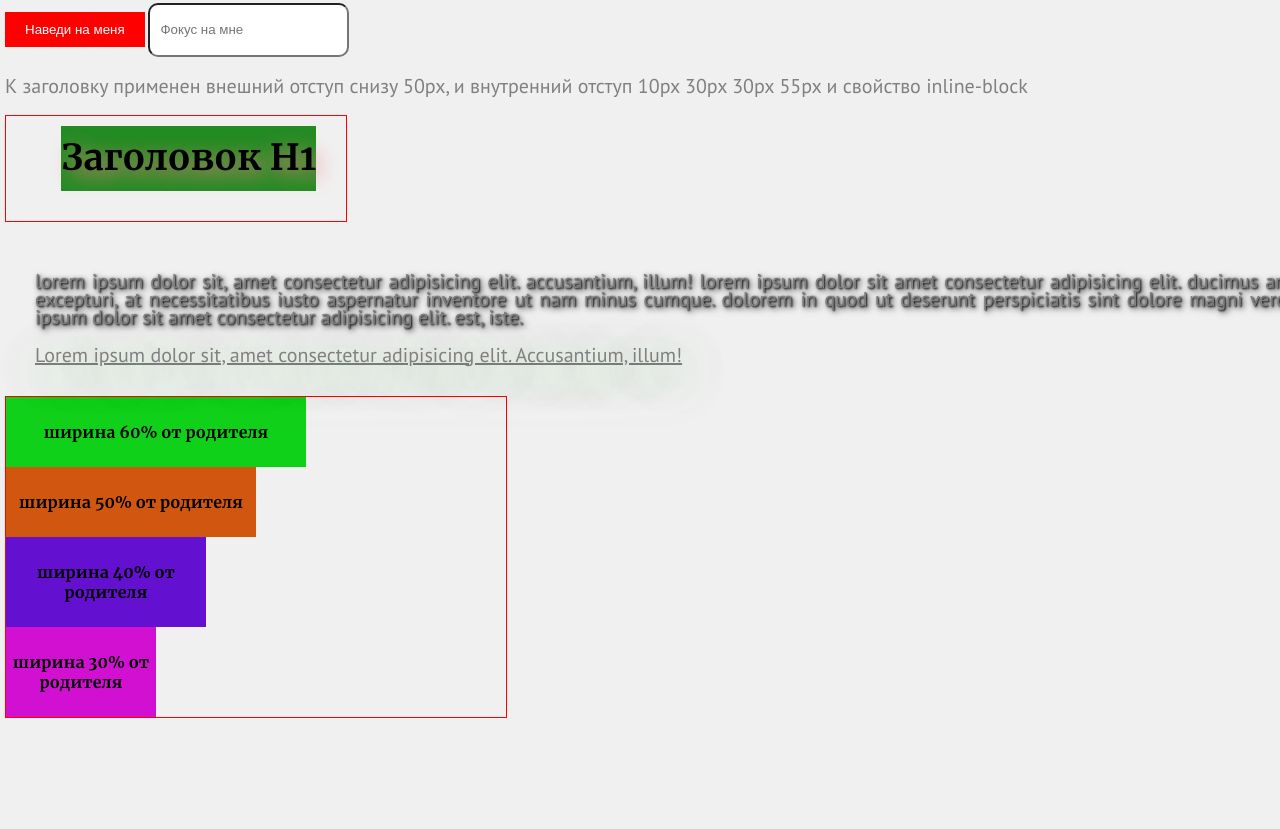
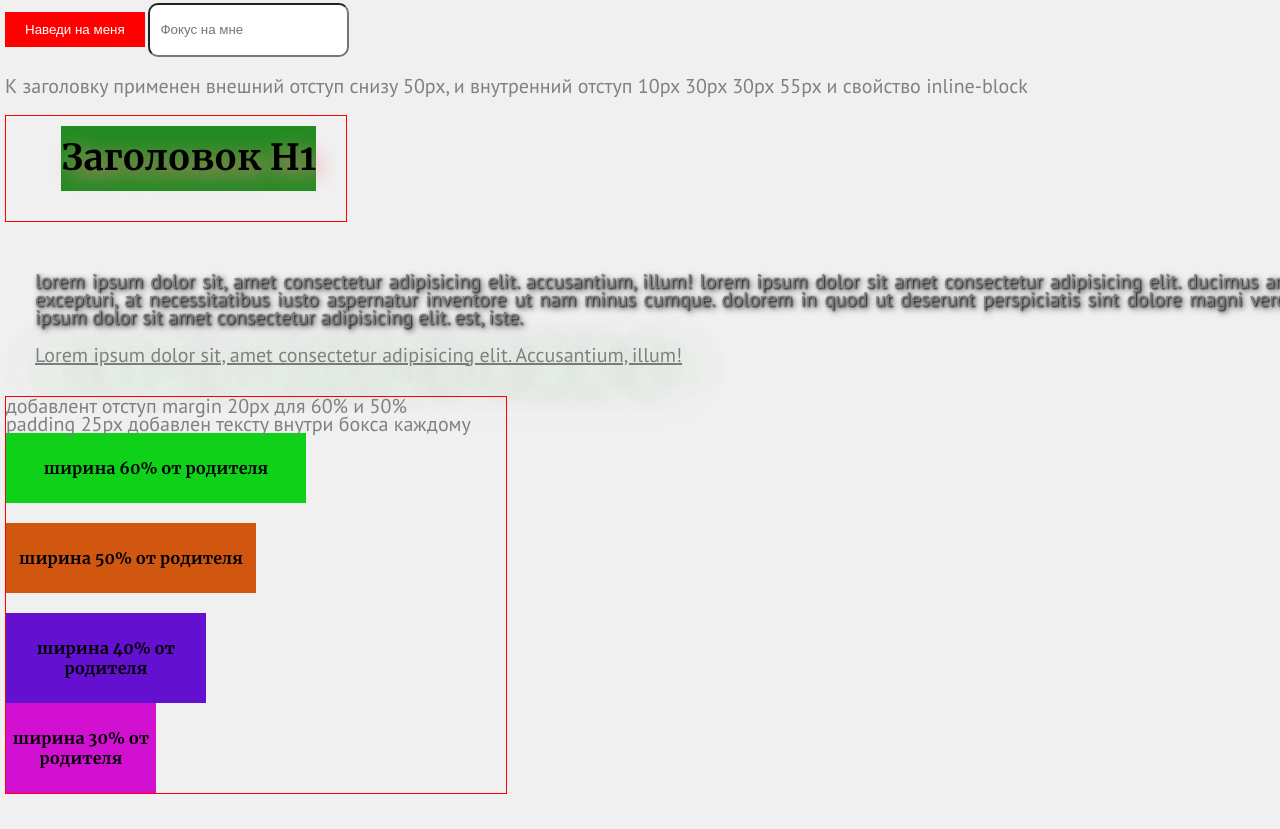
Before and after one commit to gleb-erokhin/Mentor, a plain HTML site: page css.html in a window 1280 px wide. Shown: the part 680-1509 px from the top of the page. Before the commit the page ends 1433 px from the top, so only its background shows below. Drawn offline with Linux system fonts and the light colour scheme.

Commit message:
lesson20

```diff
--- a/css.html
+++ b/css.html
@@ -81,8 +81,10 @@
                 </section>
                 <section class="box-block">
                     <div class="block">
-                        <div class="box box1">ширина 60% от родителя</div>
-                        <div class="box box2">ширина 50% от родителя</div>
+                        <p>добавлент отступ margin 20px для 60% и 50%</p>
+                        <p>padding 25px добавлен тексту внутри бокса каждому</p>
+                        <div class="box box1 mb20">ширина 60% от родителя</div>
+                        <div class="box box2 mb20">ширина 50% от родителя</div>
                         <div class="box box3">ширина 40% от родителя</div>
                         <div class="box box4">ширина 30% от родителя</div>
                     </div>
```
